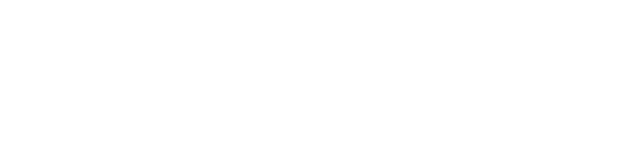
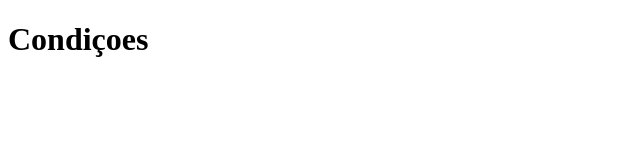
Before and after one commit to MiguelGuedes1/Javascript-course, a plain HTML site: page Condiçoes/index.html in a window 1280 px wide. Shown: the whole page, without its empty margins (0-640 px from the left). Drawn offline with Linux system fonts and the light colour scheme.

Commit message:
Condiçoes

```diff
--- a/Condiçoes/index.html
+++ b/Condiçoes/index.html
@@ -8,7 +8,9 @@
     <title>Condiçoes</title>
 </head>
 <body>
-
+    <h1>
+        Condiçoes
+    </h1>
 
 
 
```
